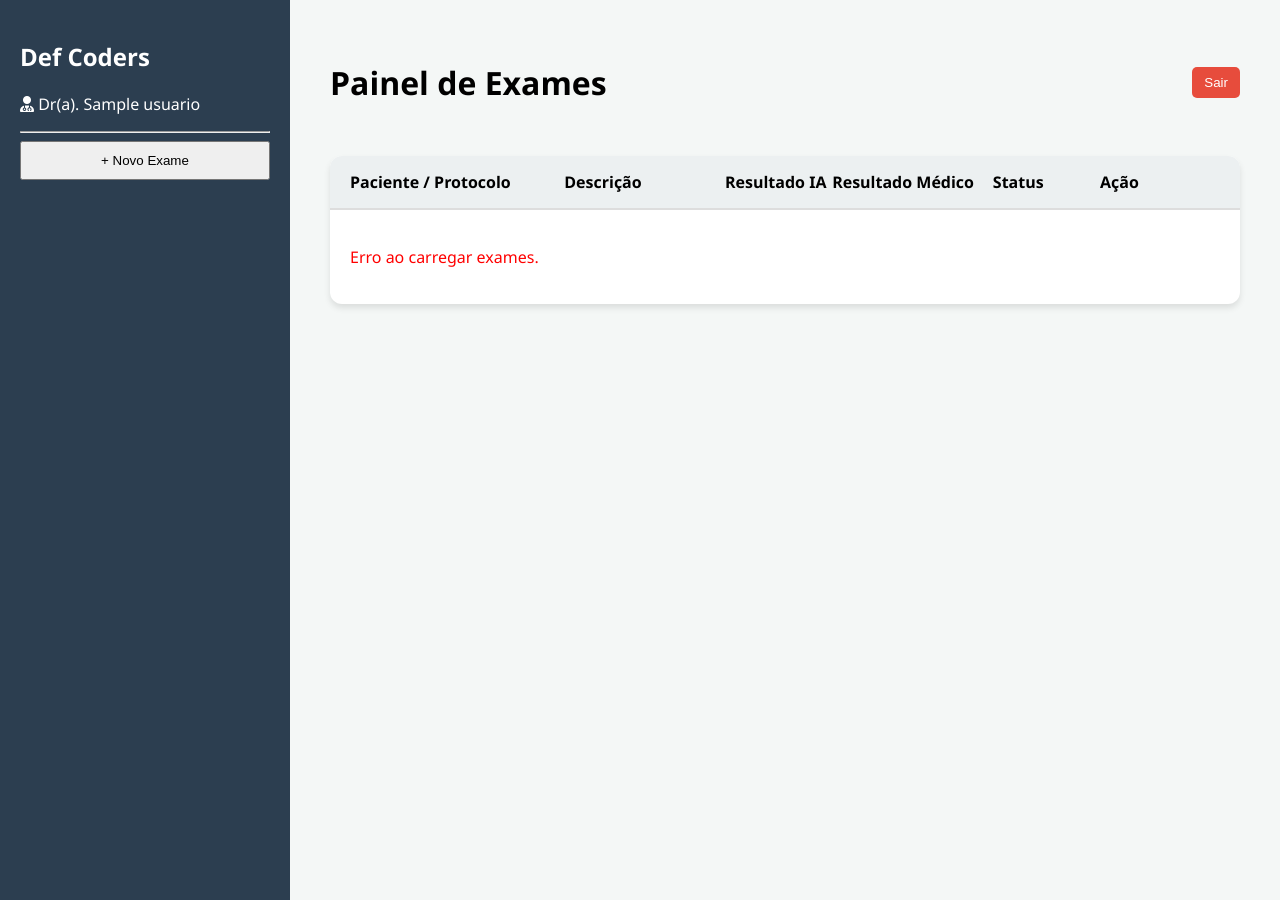
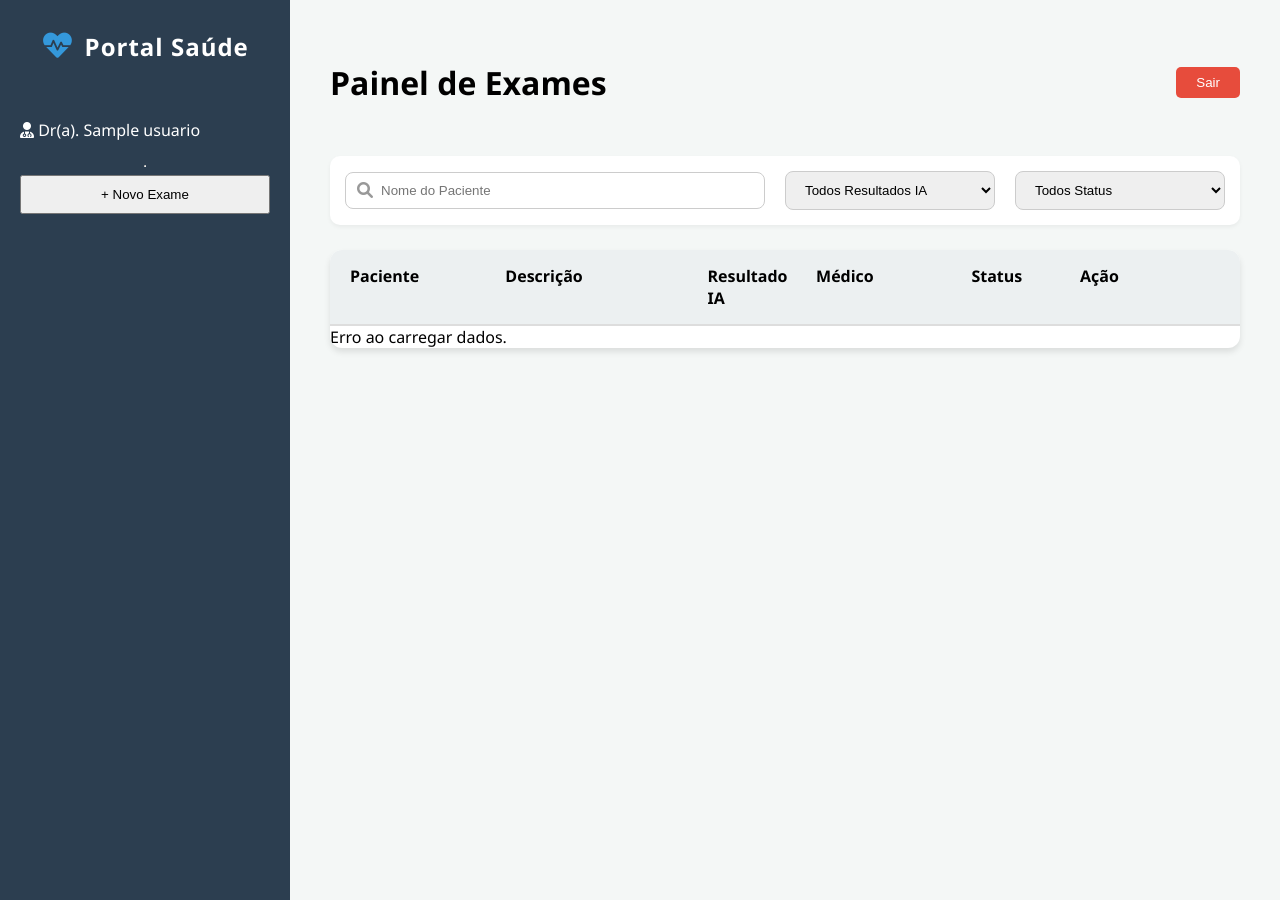
Before and after one commit to DiegoL13/ProjetoDefCoders, a Django app: page /medicos/1/dashboard/ in a window 1280 px wide. Run offline with Django 5.2, Linux system fonts and the light colour scheme; tables that the repository leaves empty hold one stand-in row (values such as "Sample post"); parts of the project's set-up code (start-up, migrations or seed data) failed here and were passed over.

Commit message:
Tela de Médico 100%

```diff
--- a/sistema/core/templates/core/criar_exame.html
+++ b/sistema/core/templates/core/criar_exame.html
@@ -44,9 +44,8 @@
       </div>
 
       <div class="form-group">
-        <label>Imagens do Exame (Anexar)</label>
-        <input type="file" id="imagens" multiple accept="image/*" style="padding: 8px; border: 2px dashed #cbd5e1;">
-        <small style="color: #64748b;">Você pode selecionar várias imagens de uma vez.</small>
+    <label>Imagens do Exame (Anexar)</label>
+    <input type="file" id="imagens" name="imagens" multiple accept="image/*">
       </div>
 
       <button type="submit" class="btn-save">Salvar e Assinar Exame</button>
--- a/sistema/core/templates/core/medico_dashboard.html
+++ b/sistema/core/templates/core/medico_dashboard.html
@@ -3,7 +3,7 @@
 <head>
     <meta charset="UTF-8">
     <meta name="viewport" content="width=device-width, initial-scale=1.0">
-    <title>Dashboard Médico - Def Coders</title>
+    <title>Dashboard Médico - Portal Saúde</title>
     <link rel="stylesheet" href="https://cdnjs.cloudflare.com/ajax/libs/font-awesome/6.0.0/css/all.min.css">
     <style>
         :root {
@@ -28,6 +28,31 @@
             color: white;
             padding: 20px;
             position: fixed;
+            display: flex;
+            flex-direction: column;
+        }
+
+        /* LOGO GERADA AUTOMATICAMENTE VIA CSS */
+        .sidebar-logo {
+            margin-bottom: 30px;
+            text-align: center;
+            padding: 10px 0;
+        }
+
+        .logo-text {
+            font-size: 1.5rem;
+            font-weight: bold;
+            letter-spacing: 1px;
+            color: white;
+            display: flex;
+            align-items: center;
+            justify-content: center;
+            gap: 10px;
+        }
+
+        .logo-text i {
+            color: var(--accent-color);
+            font-size: 1.8rem;
         }
 
         .main-content {
@@ -43,6 +68,33 @@
             margin-bottom: 30px;
         }
 
+        /* Barra de Filtros */
+        .filter-bar {
+            display: grid;
+            grid-template-columns: 2fr 1fr 1fr;
+            gap: 20px;
+            background: white;
+            padding: 15px;
+            border-radius: 10px;
+            margin-bottom: 25px;
+            box-shadow: 0 2px 4px rgba(0,0,0,0.05);
+            align-items: center;
+        }
+
+        .search-container { position: relative; width: 100%; }
+
+        .search-input, .filter-select {
+            width: 100%;
+            padding: 10px 15px;
+            border-radius: 8px;
+            border: 1px solid #ccc;
+            outline: none;
+            box-sizing: border-box;
+        }
+
+        .search-input { padding-left: 35px; }
+        .search-icon { position: absolute; left: 12px; top: 50%; transform: translateY(-50%); color: #999; }
+
         /* Tabela/Lista de Exames */
         .exame-list {
             background: white;
@@ -53,35 +105,28 @@
 
         .exame-header {
             display: grid;
-            grid-template-columns: 2fr 1.5fr 1fr 1.5fr 1fr 120px;
+            grid-template-columns: 1.5fr 2fr 1fr 1.5fr 1fr 140px;
             background: #ecf0f1;
             padding: 15px 20px;
             font-weight: bold;
             border-bottom: 2px solid #ddd;
+            gap: 15px;
         }
 
         .exame-row {
             display: grid;
-            grid-template-columns: 2fr 1.5fr 1fr 1.5fr 1fr 120px;
+            grid-template-columns: 1.5fr 2fr 1fr 1.5fr 1fr 140px;
             padding: 15px 20px;
             border-bottom: 1px solid #eee;
             align-items: center;
+            gap: 15px;
             transition: background 0.3s;
         }
 
-        .exame-row:hover {
-            background-color: #f9f9f9;
-        }
+        .exame-row.hidden { display: none; }
 
-        /* Inputs e Botões */
-        .select-edit {
-            padding: 8px;
-            border-radius: 5px;
-            border: 1px solid #ccc;
-            width: 100%;
-        }
-
-        .btn-save {
+        /* Botão Salvar */
+        .btn-save-intuitivo {
             background-color: var(--accent-color);
             color: white;
             border: none;
@@ -102,19 +174,17 @@
             font-size: 0.9em;
             font-weight: bold;
         }
-
-        .switch {
-            position: relative;
-            display: inline-block;
-            width: 40px;
-            height: 20px;
-        }
     </style>
 </head>
 <body>
 
     <div class="sidebar">
-        <h2>Def Coders</h2>
+        <div class="sidebar-logo">
+            <div class="logo-text">
+                <i class="fas fa-heartbeat"></i> Portal Saúde
+            </div>
+        </div>
+
         <p><i class="fas fa-user-md"></i> Dr(a). {{ medico.nome }}</p>
         <hr>
         <a href="{% url 'criar-exame' medico_id=medico.id %}" style="color: white; text-decoration: none;">
@@ -125,22 +195,39 @@
     <div class="main-content">
         <div class="header">
             <h1>Painel de Exames</h1>
-            <form action="{% url 'logout' %}" method="post">
+            <form action="{% url 'logout' %}?next=/" method="post">
                 {% csrf_token %}
-                <button type="submit" class="btn-save" style="background: #e74c3c;">Sair</button>
+                <button type="submit" style="background: #e74c3c; color: white; border: none; padding: 8px 20px; border-radius: 5px; cursor: pointer;">Sair</button>
             </form>
+        </div>
+
+        <div class="filter-bar">
+            <div class="search-container">
+                <i class="fas fa-search search-icon"></i>
+                <input type="text" id="filtroNome" class="search-input" placeholder="Nome do Paciente" onkeyup="aplicarFiltros()">
+            </div>
+            <select id="filtroIA" class="filter-select" onchange="aplicarFiltros()">
+                <option value="todos">Todos Resultados IA</option>
+                <option value="BENIGNO">Benigno</option>
+                <option value="MALIGNO">Maligno</option>
+                <option value="SAUDÁVEL">Saudável</option>
+            </select>
+            <select id="filtroStatus" class="filter-select" onchange="aplicarFiltros()">
+                <option value="todos">Todos Status</option>
+                <option value="disponivel">Disponível</option>
+                <option value="indisponivel">Indisponível</option>
+            </select>
         </div>
 
         <div class="exame-list">
             <div class="exame-header">
-                <div>Paciente / Protocolo</div>
+                <div>Paciente</div>
                 <div>Descrição</div>
                 <div>Resultado IA</div>
-                <div>Resultado Médico</div>
+                <div>Médico</div>
                 <div>Status</div>
                 <div>Ação</div>
             </div>
-
             <div id="exames-container">
                 <p style="padding: 20px;">Carregando exames...</p>
             </div>
@@ -151,98 +238,107 @@
         const medicoId = "{{ medico_id }}";
         const container = document.getElementById('exames-container');
 
-        // 1. Função para carregar os exames
         async function carregarExames() {
             try {
                 const response = await fetch(`/core/medicos/${medicoId}/exames/`);
                 const data = await response.json();
-
                 container.innerHTML = '';
 
-                if (data.length === 0) {
-                    container.innerHTML = '<p style="padding: 20px;">Nenhum exame encontrado.</p>';
-                    return;
-                }
+                data.forEach(exame => {
+                    const imagensHtml = exame.imagens && exame.imagens.length > 0
+                        ? `<div class="mini-galeria">
+                            ${exame.imagens.map(img => `<img src="${img.path}" class="img-thumb-medico" onclick="window.open('${img.path}', '_blank')">`).join('')}
+                           </div>` : '';
 
-                data.forEach(exame => {
                     container.innerHTML += `
-                        <div class="exame-row">
+                        <div class="exame-row"
+                             data-paciente="${exame.paciente_nome.toLowerCase()}"
+                             data-ia="${exame.resultado_ia}"
+                             data-dispo="${exame.disponibilidade}">
                             <div>
                                 <strong>${exame.paciente_nome}</strong><br>
                                 <small>#${exame.id}</small>
                             </div>
-                            <div>${exame.descricao || 'Sem descrição'}</div>
+                            <div style="white-space: nowrap; overflow: hidden; text-overflow: ellipsis; cursor: help;"
+                                 title="${exame.descricao || 'Sem descrição'}">
+                                ${exame.descricao || 'Sem descrição'}
+                            </div>
                             <div><span class="badge-ia">${exame.resultado_ia}</span></div>
                             <div>
-                                <select class="select-edit" id="res-${exame.id}">
+                                <select class="filter-select" id="res-${exame.id}" style="padding: 5px;">
                                     <option value="BENIGNO" ${exame.resultado_medico === 'BENIGNO' ? 'selected' : ''}>Benigno</option>
                                     <option value="MALIGNO" ${exame.resultado_medico === 'MALIGNO' ? 'selected' : ''}>Maligno</option>
                                     <option value="SAUDÁVEL" ${exame.resultado_medico === 'SAUDÁVEL' ? 'selected' : ''}>Saudável</option>
                                 </select>
                             </div>
                             <div>
-                                <input type="checkbox" id="dispo-${exame.id}" ${exame.disponibilidade ? 'checked' : ''}>
-                                <label for="dispo-${exame.id}">Disponível</label>
+                                <input type="checkbox" id="dispo-${exame.id}" ${exame.disponibilidade ? 'checked' : ''} onchange="this.closest('.exame-row').setAttribute('data-dispo', this.checked)">
+                                <label for="dispo-${exame.id}"><small>Disponível</small></label>
                             </div>
                             <div>
-                                <button class="btn-save" onclick="guardarAlteracoes(${exame.id}, this)">
-                                    <i class="fas fa-save"></i> Salvar
+                                <button class="btn-save-intuitivo" onclick="guardarAlteracoes(${exame.id}, this)">
+                                    <i class="fas fa-save"></i>
+                                    <span>Salvar</span>
                                 </button>
                             </div>
+                            ${imagensHtml}
                         </div>
                     `;
                 });
-            } catch (error) {
-                container.innerHTML = '<p style="padding: 20px; color: red;">Erro ao carregar exames.</p>';
-            }
+            } catch (e) { container.innerHTML = 'Erro ao carregar dados.'; }
         }
 
-        // 2. Função para salvar sem pop-ups
+        function aplicarFiltros() {
+            const nomeProc = document.getElementById('filtroNome').value.toLowerCase();
+            const iaProc = document.getElementById('filtroIA').value;
+            const statusProc = document.getElementById('filtroStatus').value;
+            const linhas = document.querySelectorAll('.exame-row');
+
+            linhas.forEach(linha => {
+                const nomeMatch = linha.getAttribute('data-paciente').includes(nomeProc);
+                const iaMatch = iaProc === 'todos' || linha.getAttribute('data-ia') === iaProc;
+                const isDispo = linha.getAttribute('data-dispo') === 'true';
+                const statusMatch = statusProc === 'todos' ||
+                                   (statusProc === 'disponivel' && isDispo) ||
+                                   (statusProc === 'indisponivel' && !isDispo);
+
+                linha.classList.toggle('hidden', !(nomeMatch && iaMatch && statusMatch));
+            });
+        }
+
         async function guardarAlteracoes(exameId, btn) {
-            const resultado = document.getElementById(`res-${exameId}`).value;
-            const disponivel = document.getElementById(`dispo-${exameId}`).checked;
+            const res = document.getElementById(`res-${exameId}`).value;
+            const dis = document.getElementById(`dispo-${exameId}`).checked;
+            const formData = new FormData();
+            formData.append('resultado_medico', res);
+            formData.append('disponibilidade', dis);
 
-            const formData = new FormData();
-            formData.append('resultado_medico', resultado);
-            formData.append('disponibilidade', disponivel);
-
-            // Feedback visual no botão
-            const originalText = btn.innerHTML;
-            btn.innerHTML = '<i class="fas fa-spinner fa-spin"></i>';
+            const originalHTML = btn.innerHTML;
+            btn.innerHTML = '<i class="fas fa-spinner fa-spin"></i> <span>Salvando...</span>';
             btn.disabled = true;
 
             try {
                 const response = await fetch(`/core/exame/${exameId}/editar/`, {
                     method: 'POST',
                     body: formData,
-                    headers: {
-                        'X-CSRFToken': '{{ csrf_token }}'
-                    }
+                    headers: { 'X-CSRFToken': '{{ csrf_token }}' }
                 });
-
                 const result = await response.json();
-
                 if (result.success) {
-                    btn.style.backgroundColor = '#27ae60';
-                    btn.innerHTML = '<i class="fas fa-check"></i>';
+                    btn.classList.add('success');
+                    btn.innerHTML = '<i class="fas fa-check"></i> <span>Salvo!</span>';
                     setTimeout(() => {
-                        btn.style.backgroundColor = '';
-                        btn.innerHTML = originalText;
+                        btn.classList.remove('success');
+                        btn.innerHTML = originalHTML;
                         btn.disabled = false;
                     }, 2000);
-                } else {
-                    alert("Erro ao salvar: " + result.error);
-                    btn.disabled = false;
-                    btn.innerHTML = originalText;
                 }
-            } catch (error) {
-                alert("Erro de conexão.");
+            } catch (e) {
+                btn.innerHTML = originalHTML;
                 btn.disabled = false;
-                btn.innerHTML = originalText;
             }
         }
 
-        // Inicializa a página
         carregarExames();
     </script>
 </body>
--- a/sistema/sistema/settings.py
+++ b/sistema/sistema/settings.py
@@ -10,6 +10,7 @@
 https://docs.djangoproject.com/en/5.2/ref/settings/
 """
 
+import os #
 from pathlib import Path
 
 # Build paths inside the project like this: BASE_DIR / 'subdir'.
@@ -41,6 +42,10 @@
     'rest_framework',
 
 ]
+
+STATIC_URL = 'static/'
+MEDIA_URL = '/media/'
+MEDIA_ROOT = os.path.join(BASE_DIR, 'media')
 
 AUTH_USER_MODEL = 'core.Usuario'
 LOGIN_REDIRECT_URL = '/' # Ou a rota que você preferir
--- a/sistema/sistema/urls.py
+++ b/sistema/sistema/urls.py
@@ -16,6 +16,8 @@
 """
 from django.contrib import admin
 from django.urls import path, include
+from django.conf import settings
+from django.conf.urls.static import static
 
 urlpatterns = [
     path('', include('core.urls')),
@@ -24,3 +26,6 @@
 
 
 ]
+
+if settings.DEBUG:
+        urlpatterns += static(settings.MEDIA_URL, document_root=settings.MEDIA_ROOT)
```
Also changed, not shown: other parts of sistema/core/templates/core/medico_dashboard.html (+29 -2 lines), sistema/core/templates/core/paciente_exames.html (+31 -3 lines).
